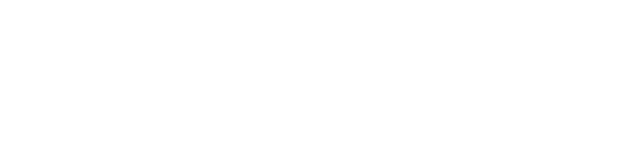
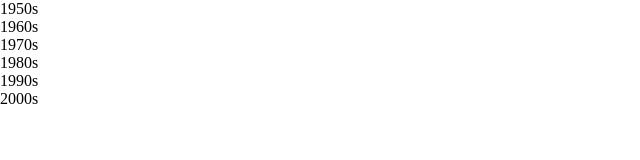
Before and after one commit to narlyio/responsive-101, a plain HTML site: page index.html in a window 1280 px wide. Shown: the whole page, without its empty margins (0-640 px from the left). Drawn offline with Linux system fonts and the light colour scheme.

Commit message:
Outline the base DOM structure for our layout.

```diff
--- a/index.html
+++ b/index.html
@@ -9,5 +9,30 @@
     </style>
   </head>
   <body>
+    <div id="tiles">
+      <div class="tile">
+        1950s
+      </div>
+
+      <div class="tile">
+        1960s
+      </div>
+
+      <div class="tile">
+        1970s
+      </div>
+
+      <div class="tile">
+        1980s
+      </div>
+
+      <div class="tile">
+        1990s
+      </div>
+
+      <div class="tile">
+        2000s
+      </div>
+    </div>
   </body>
 </html>
```
